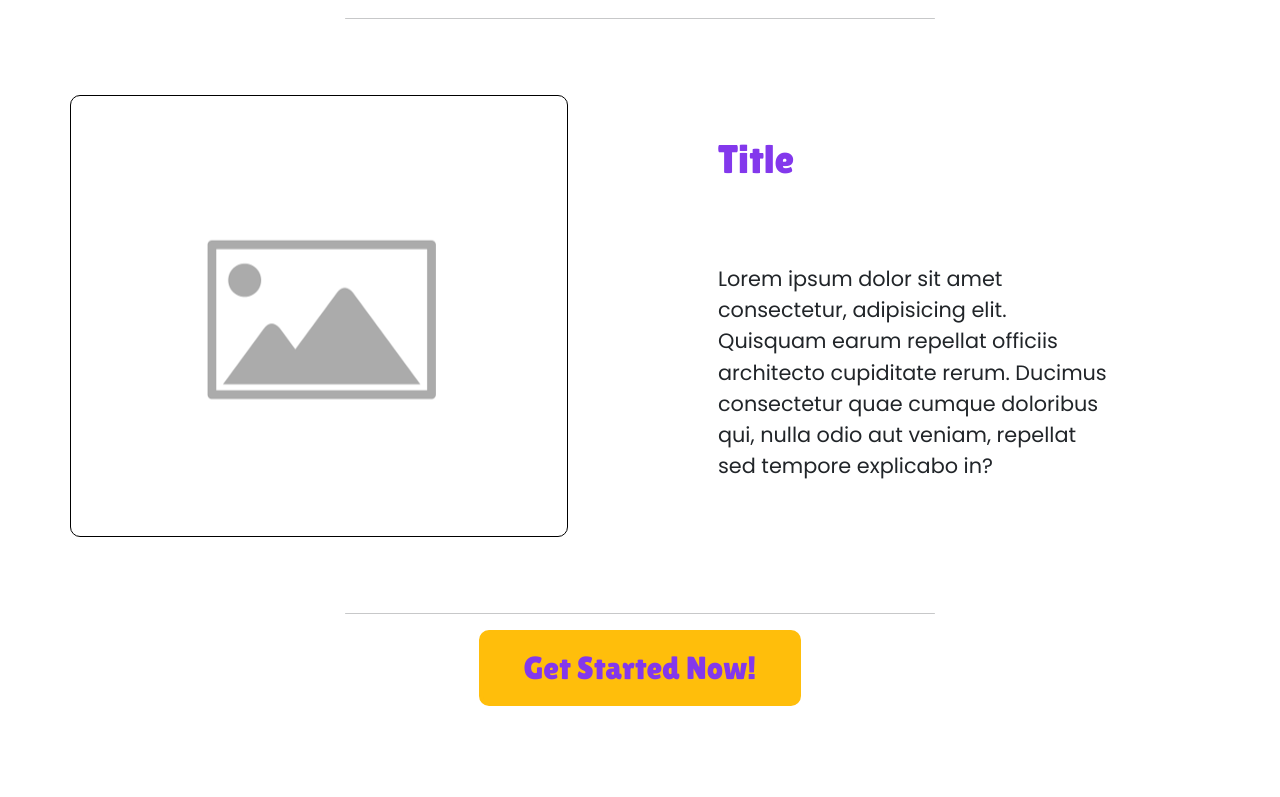
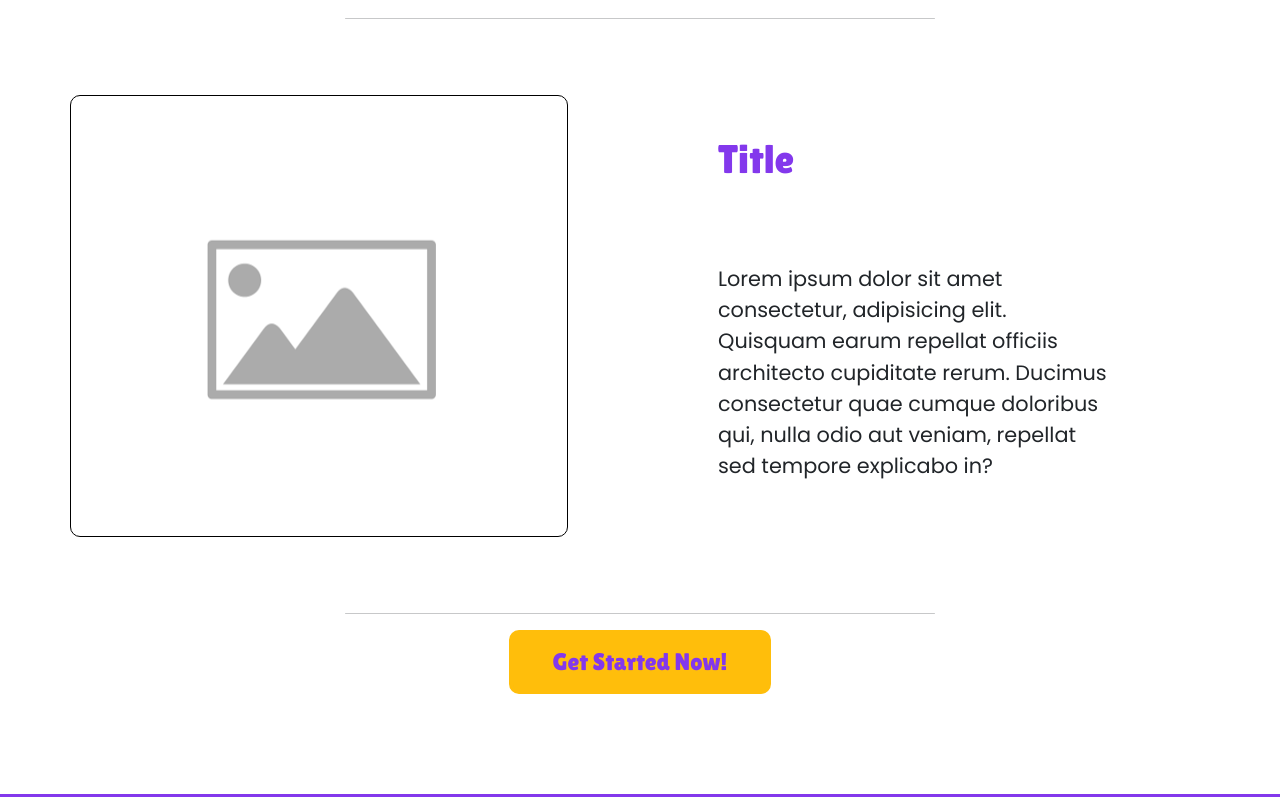
Before and after one commit to The-Sofishticated-Man/secret-message, a React (Vite) app in the folder client/secret-message/: page / in a window 1280 px wide. Shown: the part 2000-2797 px from the top of the page. Built offline with nearby package versions, Linux system fonts and the light colour scheme.

Commit message:
added links to login and register routes

```diff
--- a/client/secret-message/src/components/HowToUse/index.tsx
+++ b/client/secret-message/src/components/HowToUse/index.tsx
@@ -1,6 +1,7 @@
 import InstructionBox from "../InstructionBox";
 import style from "./HowToUse.module.css";
 import Button from "../Button";
+import { Link } from "react-router-dom";
 const HowToUse = () => {
   return (
     <section id="next" className={style.instructions}>
@@ -25,7 +26,11 @@ const HowToUse = () => {
         explicabo in?
       </InstructionBox>
       <hr />
-      <Button btnType="btnPrimary" Size="2rem">Get Started Now!</Button>
+      <Link to={"/register"}>
+        <Button btnType="btnPrimary" Size="1.5rem">
+          Get Started Now!
+        </Button>
+      </Link>
     </section>
   );
 };
--- a/client/secret-message/src/components/NavBar/Index.tsx
+++ b/client/secret-message/src/components/NavBar/Index.tsx
@@ -1,12 +1,17 @@
 import style from "./NavBar.module.css";
 import LanguageSelector from "../LanguageSelector";
 import Button from "../Button";
+import { Link } from "react-router-dom";
 const NavBar = () => {
   return (
     <nav className={style.navBar}>
       <LanguageSelector />
-      <Button btnType="btnPrimary">Register</Button>
-      <Button btnType="btnSecondary">Login</Button>
+      <Link to={"/register"}>
+        <Button btnType="btnPrimary">Register</Button>
+      </Link>
+      <Link to={"/login"}>
+        <Button btnType="btnSecondary">Login</Button>
+      </Link>
     </nav>
   );
 };
```
